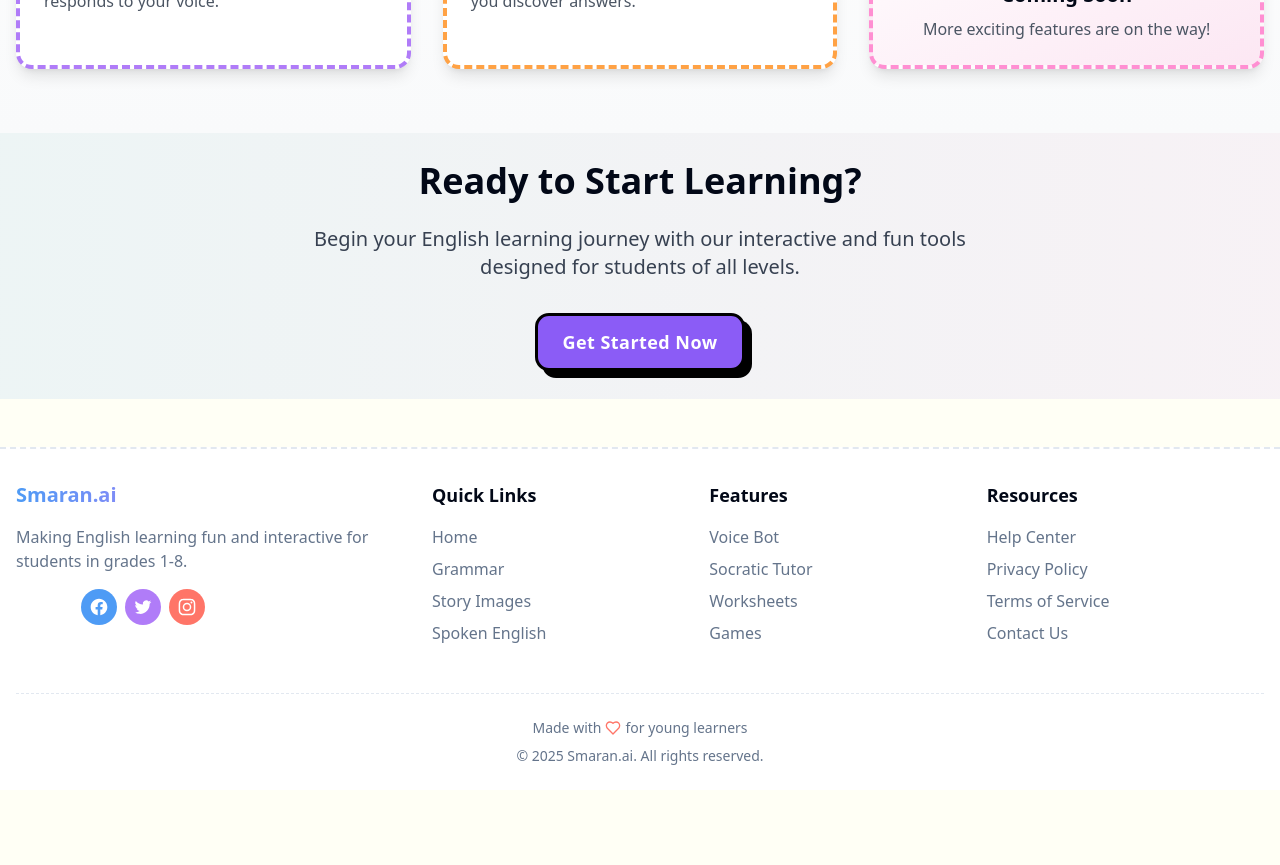
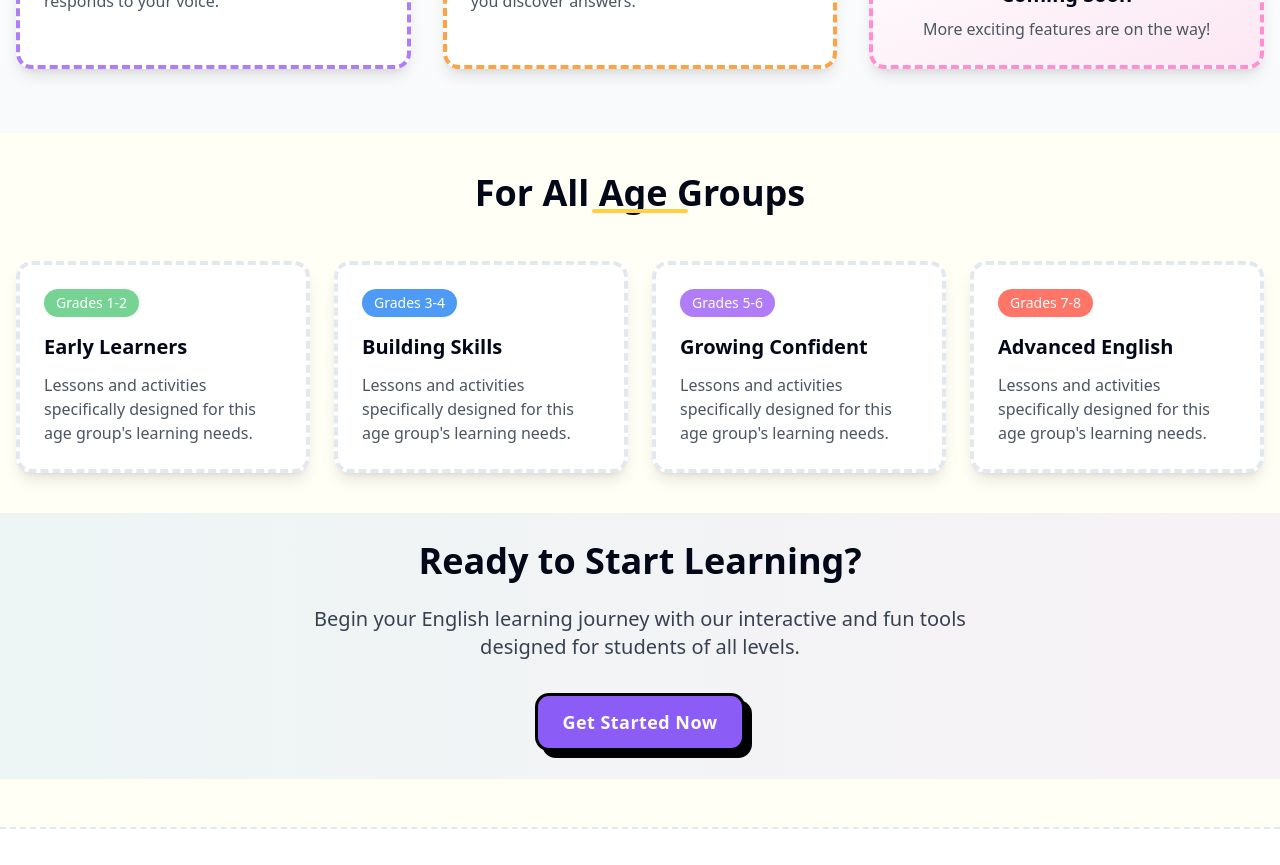
Before and after one commit to Ayanparmar101/smaranai-81, a React (Vite) app: page / in a window 1280 px wide. Shown: the part 980-1845 px from the top of the page. Before the commit the page ends 1770 px from the top, so only its background shows below. Built offline with nearby package versions, Linux system fonts and the light colour scheme.

Commit message:
Reverted to edit edt-daed642f-23da-4f5b-ae5b-b5fb54913ac6: "Refactor Index page
Refactor the Index page into smaller, more manageable components."

```diff
--- a/src/pages/Index.tsx
+++ b/src/pages/Index.tsx
@@ -4,6 +4,7 @@ import NavBar from '@/components/NavBar';
 import Footer from '@/components/Footer';
 import HeroSection from '@/components/home/HeroSection';
 import FeaturesSection from '@/components/home/FeaturesSection';
+import AgeGroupsSection from '@/components/home/AgeGroupsSection';
 import CallToActionSection from '@/components/home/CallToActionSection';
 
 const Index = () => {
@@ -14,6 +15,7 @@ const Index = () => {
       <main className="flex-1">
         <HeroSection />
         <FeaturesSection />
+        <AgeGroupsSection />
         <CallToActionSection />
       </main>
 
```
